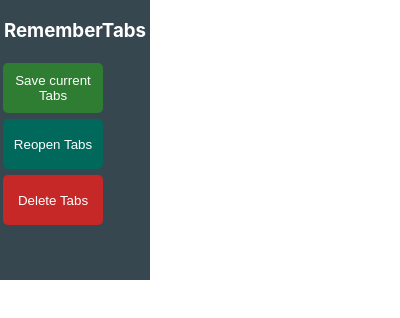
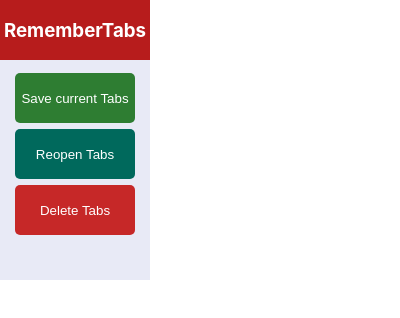
Before and after one commit to LimbersMay/remember-tabs-chrome-extension, a browser extension: page popup.html in a window 400 px wide. Drawn offline with Linux system fonts and the light colour scheme.

Commit message:
se estiló los contenedores de los botones

```diff
--- a/styles/style.css
+++ b/styles/style.css
@@ -6,7 +6,7 @@ body {
 }
 
 .main__container {
-    background-color: #37474F;
+    background-color: #E8EAF6;
     width: 150px;
     height: 280px;
 
@@ -17,7 +17,7 @@ body {
 }
 
 button {
-    width: 100px;
+    width: 120px;
     height: 50px;
     border-style: none;
     margin: 3px;
@@ -25,10 +25,23 @@ button {
     border-radius: 5px;
 }
 
-#title {
+h3 {
     color: white;
     font-weight: bold;
+}
 
+#buttons_container {
+    margin-top: 10px;
+    display: flex;
+    flex-direction: column;
+    align-items: center;
+}
+
+#title {
+    background-color: #B71C1C;
+    width: 100%;
+    display: flex;
+    justify-content: center;
 }
 
 #save_tabs_btn {
@@ -57,16 +70,16 @@ button {
 
 /* MESSAGES */
 #saved_tabs_msg {
-    color: #59CE8F;
+    color: #1B5E20;
+    font-weight: bold;
+}
+
+#restored_tabs_msg {
+    color: #004D40;
     font-weight: bold;
 }
 
 #remove_tabs_msg {
-    color: #F37878;
+    color: #B71C1C;
     font-weight: bold;
 }
-
-#restored_tabs_msg {
-    color: #EEF2E6;
-    font-weight: bold;
-}
```
